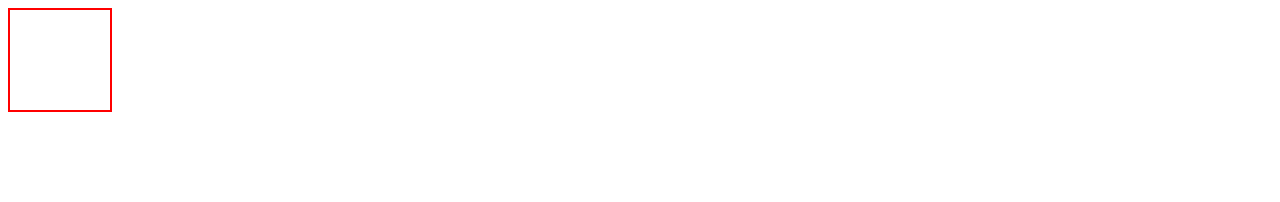
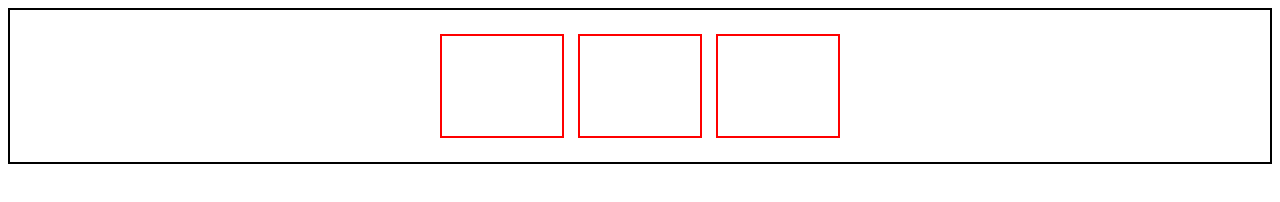
Before and after one commit to MALN-9-Studios/third-github-project, a plain HTML site: page index.html in a window 1280 px wide. Drawn offline with Linux system fonts and the light colour scheme.

Commit message:
three red boxes were added

```diff
--- a/index.html
+++ b/index.html
@@ -1,12 +1,18 @@
 <!DOCTYPE html>
 <html lang="en">
-<head>
-    <meta charset="UTF-8">
-    <meta name="viewport" content="width=device-width, initial-scale=1.0">
+  <head>
+    <meta charset="UTF-8" />
+    <meta name="viewport" content="width=device-width, initial-scale=1.0" />
     <title>Document</title>
-    <link rel="stylesheet" href="/style.css">
-</head>
-<body>
-    <div class="box"></div>
-</body>
+    <link rel="stylesheet" href="/style.css" />
+  </head>
+  <body>
+    <div class="container">
+        <div class="row">
+      <div class="box"></div>
+      <div class="box"></div>
+      <div class="box"></div>
+      </div>
+    </div>
+  </body>
 </html>
--- a/style.css
+++ b/style.css
@@ -1,5 +1,21 @@
+.container {
+    border: 2px solid black;
+    padding: 24px;
+
+}
+
+.row {
+    width: 100%;
+    max-width: 400px;
+    margin: 0 auto;
+     display: flex;
+    justify-content: space-between;
+    align-items: center;
+}
+
 .box {
     border: 2px solid red;
-    width: 100px;
+    width: 30%;
     height: 100px;
+
 }
```
